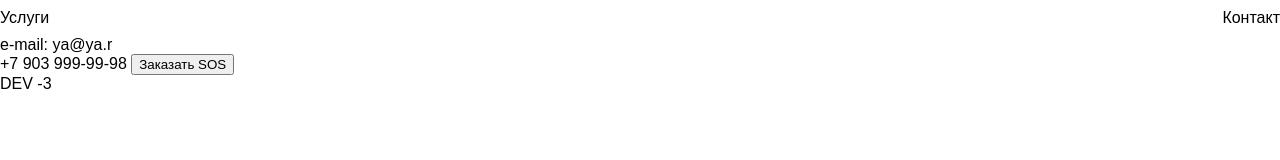
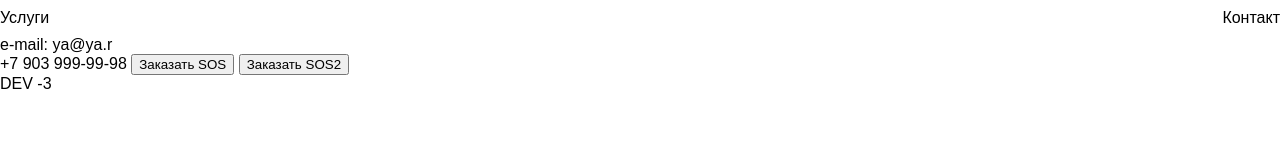
Before and after one commit to doctoiproi/local-proj, a plain HTML site: page index.html in a window 1280 px wide. Drawn offline with Linux system fonts and the light colour scheme.

Commit message:
dev button

```diff
--- a/index.html
+++ b/index.html
@@ -21,6 +21,7 @@
         <div>
             <a href="tel:+79039999998">+7 903 999-99-98</a>
             <button>Заказать SOS</button>
+            <button>Заказать SOS2</button>
         </div>
         <div>
             DEV -3
```
